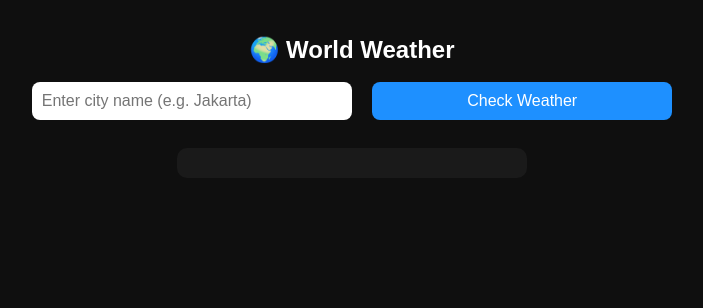
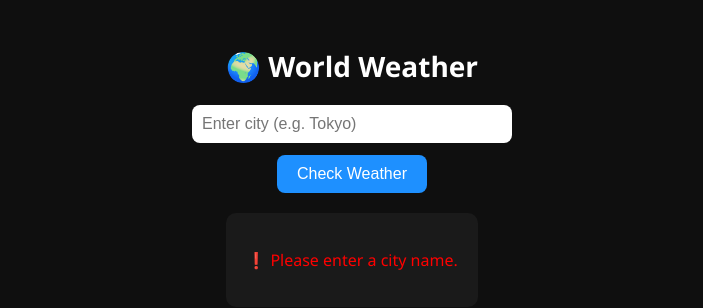
Before and after one commit to andika666/world-weather-farcaster, a plain HTML site: page index.html in a window 1280 px wide. Both pictures are taken after a click on the button "Check Weather". Shown: the whole page, without its empty margins (288-991 px from the left). Drawn offline with Linux system fonts and the light colour scheme.

Commit message:
Update index.html

```diff
--- a/index.html
+++ b/index.html
@@ -1,63 +1,73 @@
 <!DOCTYPE html>
 <html lang="en">
 <head>
-  <meta charset="UTF-8">
-  <title>World Weather - Farcaster Mini App</title>
-  <meta name="viewport" content="width=device-width, initial-scale=1.0">
+  <meta charset="UTF-8" />
+  <title>World Weather 🌍</title>
+  <meta name="viewport" content="width=device-width, initial-scale=1.0" />
   <style>
     body {
       background-color: #0f0f0f;
       color: #ffffff;
-      font-family: 'Arial', sans-serif;
-      margin: 0;
+      font-family: 'Segoe UI', Tahoma, Geneva, Verdana, sans-serif;
+      display: flex;
+      flex-direction: column;
+      align-items: center;
+      justify-content: start;
+      min-height: 100vh;
       padding: 20px;
-      text-align: center;
     }
 
     h1 {
-      font-size: 24px;
-      margin-bottom: 10px;
+      margin-bottom: 20px;
+      font-size: 28px;
     }
 
-    input, button {
+    input {
       padding: 10px;
-      margin: 8px;
+      width: 80%;
+      max-width: 300px;
       font-size: 16px;
       border-radius: 8px;
       border: none;
-      width: 80%;
-      max-width: 300px;
+      margin-bottom: 12px;
     }
 
     button {
+      padding: 10px 20px;
       background-color: #1e90ff;
       color: white;
+      font-size: 16px;
+      border: none;
+      border-radius: 8px;
       cursor: pointer;
+      margin-bottom: 20px;
     }
 
     button:hover {
-      background-color: #0b78e3;
+      background-color: #0078d7;
     }
 
     #weatherResult {
       background-color: #1a1a1a;
-      padding: 15px;
+      padding: 20px;
       border-radius: 10px;
-      margin-top: 20px;
       max-width: 320px;
-      margin-left: auto;
-      margin-right: auto;
+      text-align: center;
     }
 
-    .emoji {
-      font-size: 24px;
+    img {
+      width: 80px;
+      height: 80px;
+    }
+
+    .error {
+      color: red;
     }
   </style>
 </head>
 <body>
-
   <h1>🌍 World Weather</h1>
-  <input type="text" id="cityInput" placeholder="Enter city name (e.g. Jakarta)">
+  <input id="cityInput" placeholder="Enter city (e.g. Tokyo)" />
   <button onclick="getWeather()">Check Weather</button>
 
   <div id="weatherResult"></div>
@@ -66,19 +76,22 @@
     async function getWeather() {
       const city = document.getElementById("cityInput").value.trim();
       const apiKey = "bc8550cfcec028111a5090f50d5555c9";
-      const url = `https://api.openweathermap.org/data/2.5/weather?q=${city}&units=metric&appid=${apiKey}`;
+      const proxyUrl = "https://api.allorigins.win/get?url=";
+      const targetUrl = `https://api.openweathermap.org/data/2.5/weather?q=${city}&units=metric&appid=${apiKey}`;
+      const url = proxyUrl + encodeURIComponent(targetUrl);
 
       if (!city) {
-        alert("Please enter a city name.");
+        document.getElementById("weatherResult").innerHTML = "<p class='error'>❗ Please enter a city name.</p>";
         return;
       }
 
       try {
         const response = await fetch(url);
-        const data = await response.json();
+        const raw = await response.json();
+        const data = JSON.parse(raw.contents);
 
         if (data.cod !== 200) {
-          document.getElementById("weatherResult").innerHTML = `<p>❌ Weather data not found. Please check the city name.</p>`;
+          document.getElementById("weatherResult").innerHTML = "<p class='error'>❌ City not found. Try again.</p>";
           return;
         }
 
@@ -87,17 +100,16 @@
 
         document.getElementById("weatherResult").innerHTML = `
           <h2>${data.name}, ${data.sys.country}</h2>
-          <img src="${iconUrl}" alt="weather icon">
-          <p class="emoji">☁ ${data.weather[0].description}</p>
+          <img src="${iconUrl}" alt="weather icon" />
+          <p>${data.weather[0].description}</p>
           <p>🌡 Temp: ${data.main.temp}°C</p>
           <p>💧 Humidity: ${data.main.humidity}%</p>
           <p>🌬 Wind: ${data.wind.speed} m/s</p>
         `;
       } catch (err) {
-        document.getElementById("weatherResult").innerHTML = `<p>⚠️ Failed to load weather data. Try again.</p>`;
+        document.getElementById("weatherResult").innerHTML = "<p class='error'>⚠️ Failed to fetch data. Try again.</p>";
       }
     }
   </script>
-
 </body>
 </html>
```
